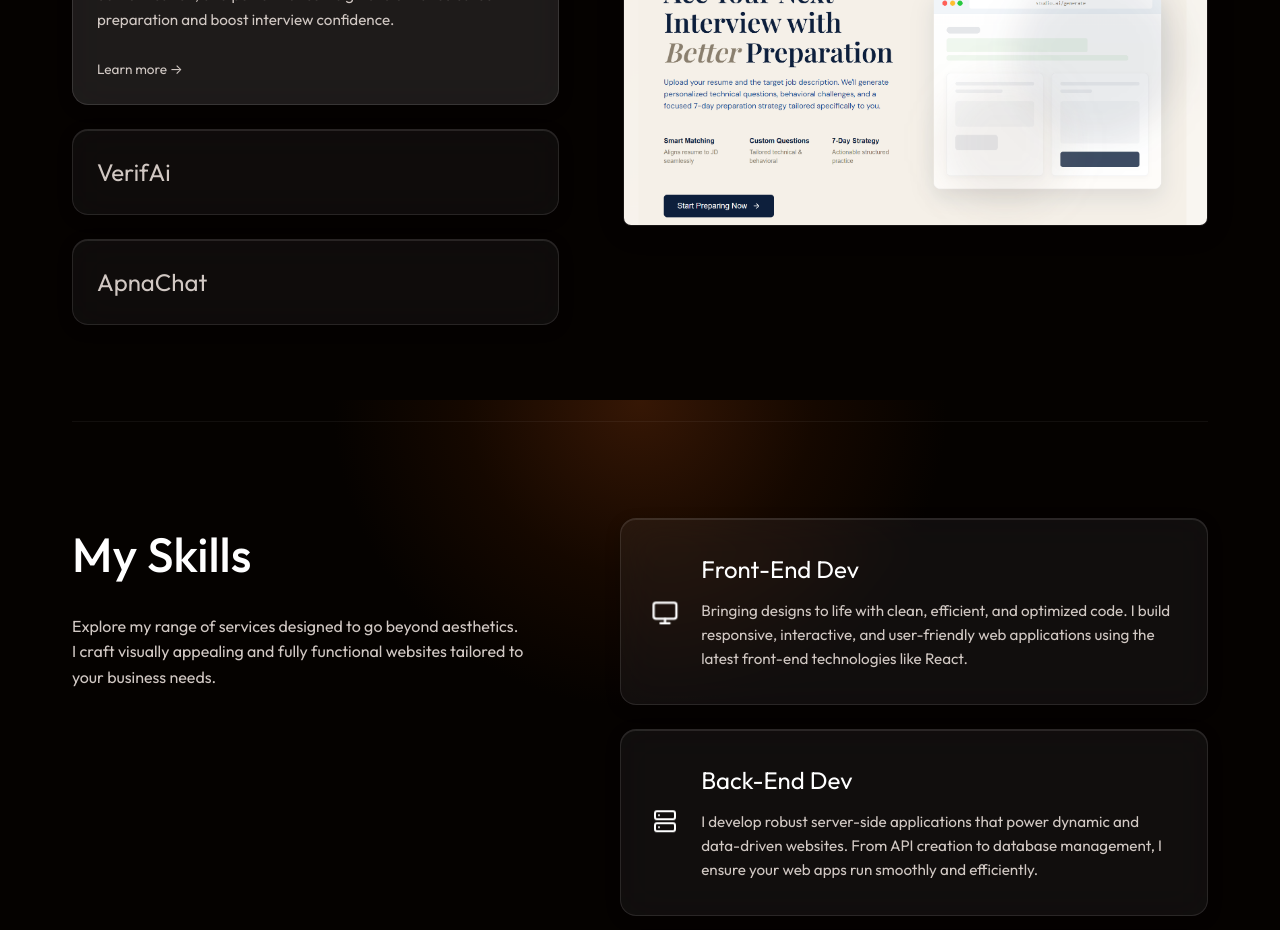
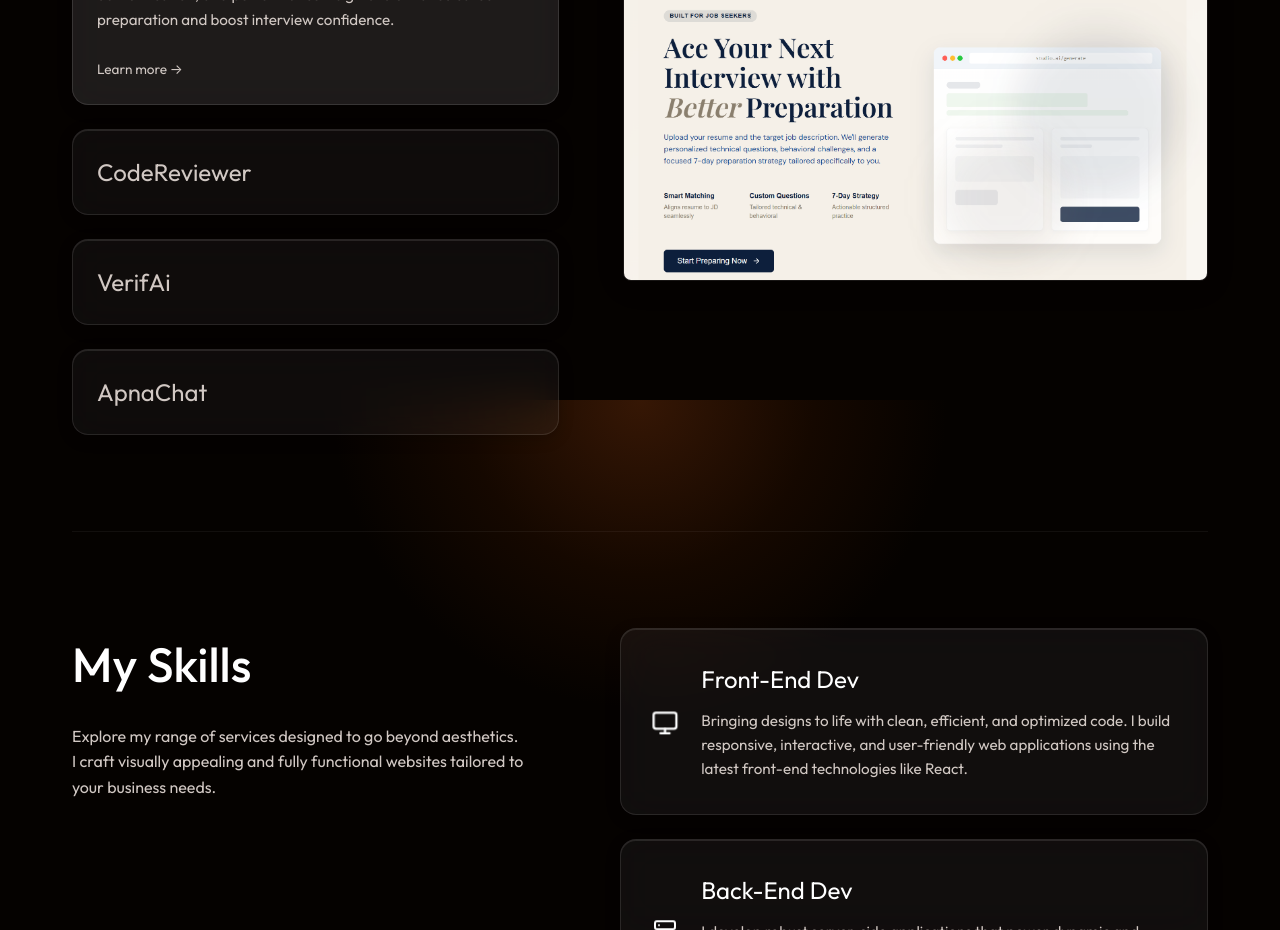
Before and after one commit to me-sayanghosh/Portfolio, a React app: page / in a window 1280 px wide. Shown: the part 1200-2130 px from the top of the page. Built offline with nearby package versions, Linux system fonts and the light colour scheme; the HTML template or start-up script is replaced by a standard one.

Commit message:
Refactor code structure for improved readability and maintainability

```diff
--- a/src/components/About.jsx
+++ b/src/components/About.jsx
@@ -92,7 +92,7 @@
               onMouseMove={handleMouseMove}
             >
               <a
-                href="https://drive.google.com/file/d/1am1Ok8fvAH38THMaMFb5WNs51s1PaC8-/view?usp=sharing"
+                href="https://drive.google.com/file/d/1xQIcP1JuEzCMdb5vsALKGtxwy1aF0-In/view?usp=sharing"
                 target="_blank"
                 rel="noopener noreferrer"
                 className="btn-primary glassy-item"
--- a/src/components/Projects.jsx
+++ b/src/components/Projects.jsx
@@ -5,6 +5,7 @@
 import PrepDostImg from '../assets/PrepDost.png';
 import VerifAiImg from '../assets/VerifAi.png';
 import ApnaChatImg from '../assets/ApnaChat.png';
+import CodeReviewer from '../assets/CodeReviewer.png';
 
 gsap.registerPlugin(ScrollTrigger);
 
@@ -18,6 +19,12 @@
       description: 'A full-stack platform built with React.js and Node.js for PrepDost, enabling interactive mock interviews, secure authentication, and performance insights to enhance career preparation and boost interview confidence.',
       image: PrepDostImg
     },
+    {
+      title: 'CodeReviewer',
+      description: 'Built RESTful architecture to route code submissions through an AI review engine',
+      image: CodeReviewer
+    },
+
     {
       title: 'VerifAi',
       description: 'A beautiful and accurate weather application providing real-time forecasts, radar maps, and severe weather alerts.',
```
Also changed, not shown: src/assets/CodeReviewer.png (added).
